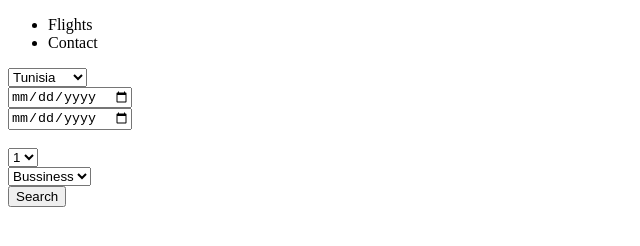
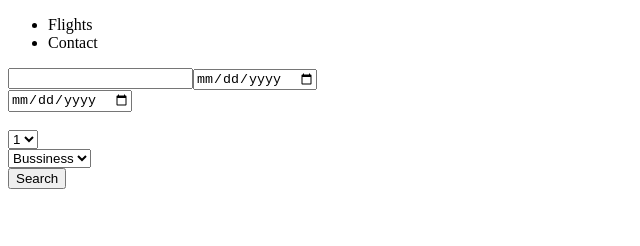
Before and after one commit to insafmechergui/TravelAgency, a plain HTML site: page index.html in a window 1280 px wide. Shown: the whole page, without its empty margins (0-640 px from the left). Drawn offline with nearby package versions, Linux system fonts and the light colour scheme.

Commit message:
display of the information made by the clent

```diff
--- a/index.css
+++ b/index.css
@@ -0,0 +1 @@
+img{background-repeat: no-repeat;}
--- a/index.html
+++ b/index.html
@@ -4,6 +4,7 @@
 		<meta charset="utf-8">
 		<title>Travel Agency</title>
 		<link rel="stylesheet" type="text/css" href="index.css">
+
 	</head>
 	<body>
 		<header>
@@ -16,12 +17,12 @@
 
 		</header>
 		<main>
-			<select class="destination">
+			<!-- <select class="destination">
 				<option class="tunisia">Tunisia</option>
 				<option class="brazil">Brazil</option>
 				<option class="new york">New York</option>
 				<option class="germany">Germany</option>
-			</select>
+			</select> -->
 		</main>
 		<footer>
 
--- a/index.js
+++ b/index.js
@@ -44,19 +44,17 @@ function each(coll, f) {
 $( document ).ready(function() {
 	var $body = $('body');
 
-	var goingDate = $('<input type="date" name="gdate" id="gdate"><br>');//create an input date
-	var backDate = $('<input type="date" name="bdate" id="bdate"><br>');//create an input date
+	var selectCountry = $('<input type="text" name ="country" id="counntry">');//search for the  country
+	var departureDate = $('<input type="date" name="ddate" id="departureDate"><br>');//create an input date
+	var arivalDate = $('<input type="date" name="adate" id="arivalDate"><br>');//create an input date
 
-
-
-
-	var person = $('<br><select>');//select option of how many person
-	person.append('<option>1</option>').attr('value', '1');
-	person.append('<option>2</option>').attr('value', '2');
-	person.append('<option>3</option>').attr('value', '3');
-	person.append('<option>4</option>').attr('value', '4');
-	person.append('</select>');
-	person.attr('class','person');
+	var passenger = $('<br><select>');//select option of how many person
+	passenger.append('<option>1</option>');
+	passenger.append('<option>2</option>');
+	passenger.append('<option>3</option>');
+	passenger.append('<option>4</option>');
+	passenger.append('</select>');
+	passenger.attr('class','passenger');
 
 	var category = $('<br><select>');//create option
 	category.append('<option>Bussiness</option>');
@@ -64,46 +62,82 @@ $( document ).ready(function() {
 	category.append('</select>');
 	category.attr('class','cat');
 
-	var search = $('<br><button></button>').text('Search').attr('id', 'search');
+	var search = $('<br><button></button>').text('Search').attr('id', 'search'); //button search with id search
 
-	goingDate.appendTo($body);
-	backDate.appendTo($body);
-	person.appendTo($body);
+	selectCountry.appendTo($body);
+	departureDate.appendTo($body);
+	arivalDate.appendTo($body);
+	passenger.appendTo($body);
 	category.appendTo($body);
 	search.appendTo($body);
 
-	function choose(destination, price, date) {
+	function choose(destination, price, depDate, arrDate) {
 		return {
 			destination: destination,
 			price: price,
-			date: date
+			depDate: depDate,
+			arrDate: arrDate
 		}
 	}
-	var flight1 = choose('Tunisia', 215, '2019-04-16');
-	var flight2 = choose('Brazil', 300, '2019-12-08');
-	var flight3 = choose('New York', 700, '2019-01-10');
-	var flight4 = choose('Germany', 500, '2019-05-6');
+	var flight1 = choose('Tunisia', 215, '2020-01-10', '2020-01-30');
+	var flight2 = choose('Tunisia', 150, '2020-04-16', '2020-04-30');
+	var flight3 = choose('Tunisia', 400, '2020-06-15', '2020-06-25');
+	var flight4 = choose('Brazil', 300, '2020-02-08', '2020-02-15');
+	var flight5 = choose('Brazil', 900, '2020-01-01', '2020-01-10');
+	var flight6 = choose('Brazil', 500, '2020-04-15', '2020-04-25');
+	var flight7 = choose('Brazil', 1000, '2020-12-10', '2020-12-20');
+	var flight8 = choose('New York', 700, '2020-01-10', '2020-01-20');
+	var flight9 = choose('Germany', 500, '2020-05-06', '2020-05-18');
 
 	var flights = [];
-	flights.push(flight1, flight2, flight3, flight4);
+	flights.push(flight1, flight2, flight3, flight4, flight5, flight6, flight7, flight8, flight9);
+
+	var country = [
+		'Tunisia',
+		'Brazil',
+		'New York',
+		'Germany'
+	];
+	$('#counntry').autocomplete({
+		hints: country
+});
+///search for the country in the array
+	/*$(function(){
+		$('#counntry').autocomplete({
+               source: country
+            });
+		 // on inscrit la liste de suggestions
+		//    minLength : 3 // on indique qu'il faut taper au moins 3 caractères pour afficher l'autocomplétion
+
+	})*/
+	var selectedCountryy = $('#counntry').val();
 
 
 	function display() {
-		var destinations = $('.destination :selected').val( );
-		var gdate = $('#gdate').val( );
-		console.log(gdate);
-		var searchDest =  filter(flights, function(flight) {
-			return ((flight.destination === destinations) && (flight.date === gdate));
-		});
+		//search destination chosen and the date
+		var destinations = $('#counntry').val( );//value of the country selected
+		var departureDate = $('#departureDate').val( );//value of the date of the flight
+		var arivalDate = $('#arivalDate').val( );//value of the arrival date of the flight
+		var nbrPassenger = $('.passenger :selected').val();
 
 
 
+		var searchDest =  filter(flights, function(flight) {
+			return ((flight.destination === destinations) && (flight.depDate === departureDate) && (flight.arrDate === arivalDate));
+		});//search for flight with the same destination, departure date and arrival date
+
 		for(var i = 0; i < searchDest.length; i++) {
 				$body.append('<div> Destination : ' + searchDest[0].destination + '</div>');
-				$body.append('<div> Price : ' + searchDest[0].price + '</div>');
-				$body.append('<div> Date : ' + searchDest[0].date + '</div>');
+				if(nbrPassenger > 1){
+					$body.append('<div> Price for one passenger : ' + searchDest[0].price + '<br> Price for all : ' + searchDest[0].price * nbrPassenger + '</div>');
+				}
+				else {
+					$body.append('<div> Price for one passenger : ' + searchDest[0].price + '</div>');
+				}
+				$body.append('<div> Date : ' + searchDest[0].depDate + '</div>');
+				$body.append('<div> Date : ' + searchDest[0].arrDate + '</div>');
+		}
 
-		}
 	}
 	$('body').on('click', '#search', display)
 });
```
